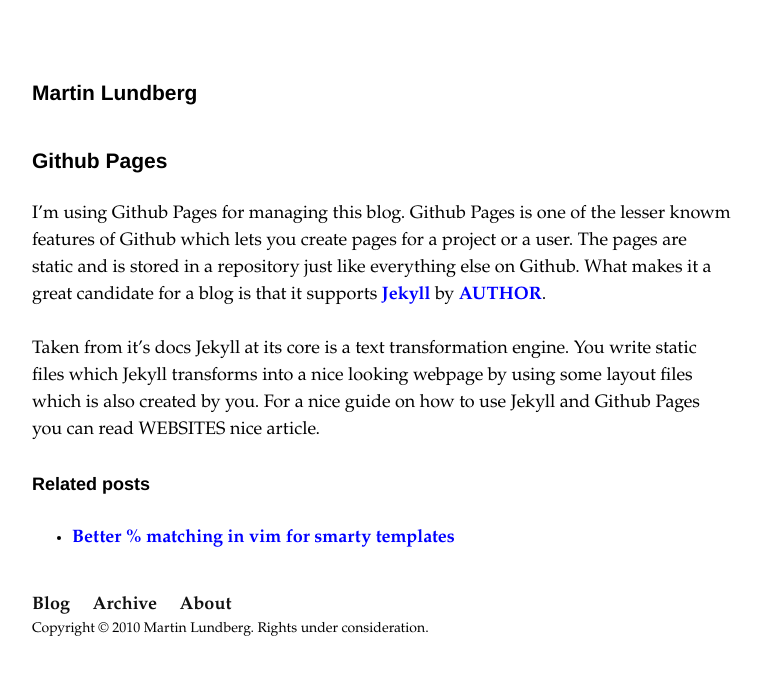
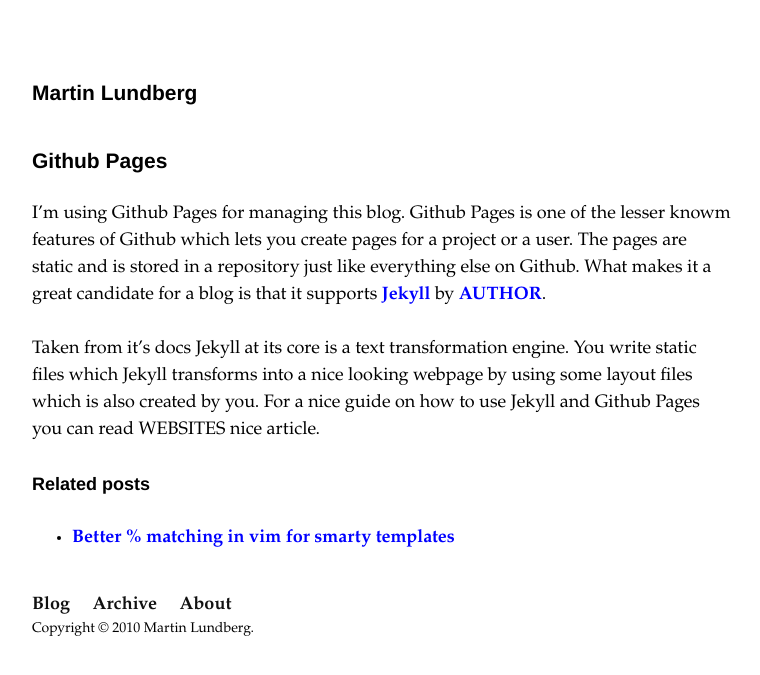
Before and after one commit to marlun/marlun.github.com, a Jekyll site: the page built from _posts/2010-09-25-github-pages.markdown, in a window 1280 px wide. Shown: the top 675 px of the page, without its empty margins (258-1018 px from the left). Built offline with Jekyll 4.4.1, drawn with Linux system fonts in a browser that asks for light colours.

Commit message:
Changed copyright (removed under consideration)

```diff
--- a/_layouts/default.html
+++ b/_layouts/default.html
@@ -14,7 +14,7 @@
 				<li><a href="/archive/">Archive</a></li>
 				<li><a href="/about/">About</a></li>
 			</ul>
-			<p id="copyright">Copyright © 2010 Martin Lundberg. Rights under consideration.</p>
+			<p id="copyright">Copyright © 2010 Martin Lundberg.</p>
 		</div>
 	</body>
 </html>
```
